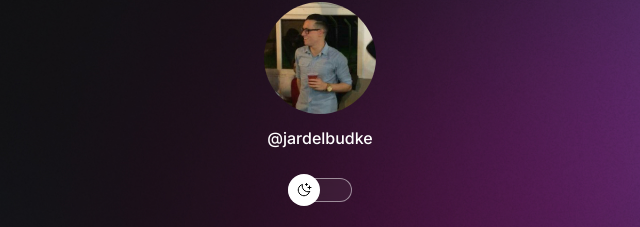
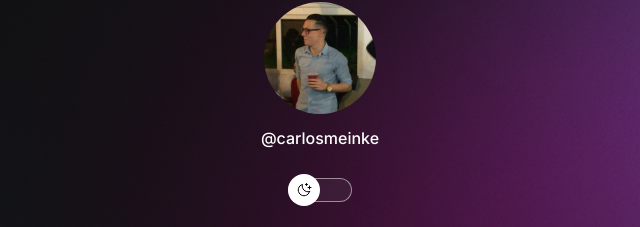
Before and after one commit to Meinke7/projeto, a plain HTML site: page index.html in a window 1280 px wide. Shown: the part 78-305 px from the top of the page, 320-960 px from the left. Drawn offline with nearby package versions, Linux system fonts and the light colour scheme.

Commit message:
first commit

```diff
--- a/index.html
+++ b/index.html
@@ -21,7 +21,7 @@
           src="./assets/avatar.jpg"
 
         />
-        <p>@jardelbudke</p>
+        <p>@carlosmeinke</p>
       </div>
 
       <div id="switch" onclick="toggleMode()">
```
